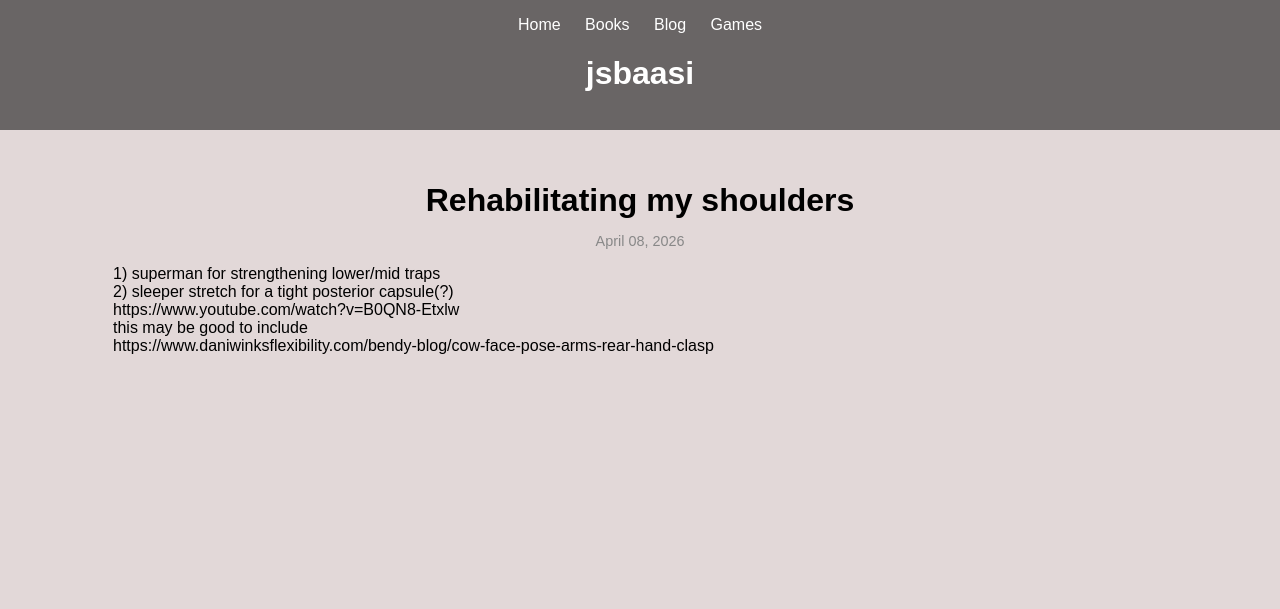
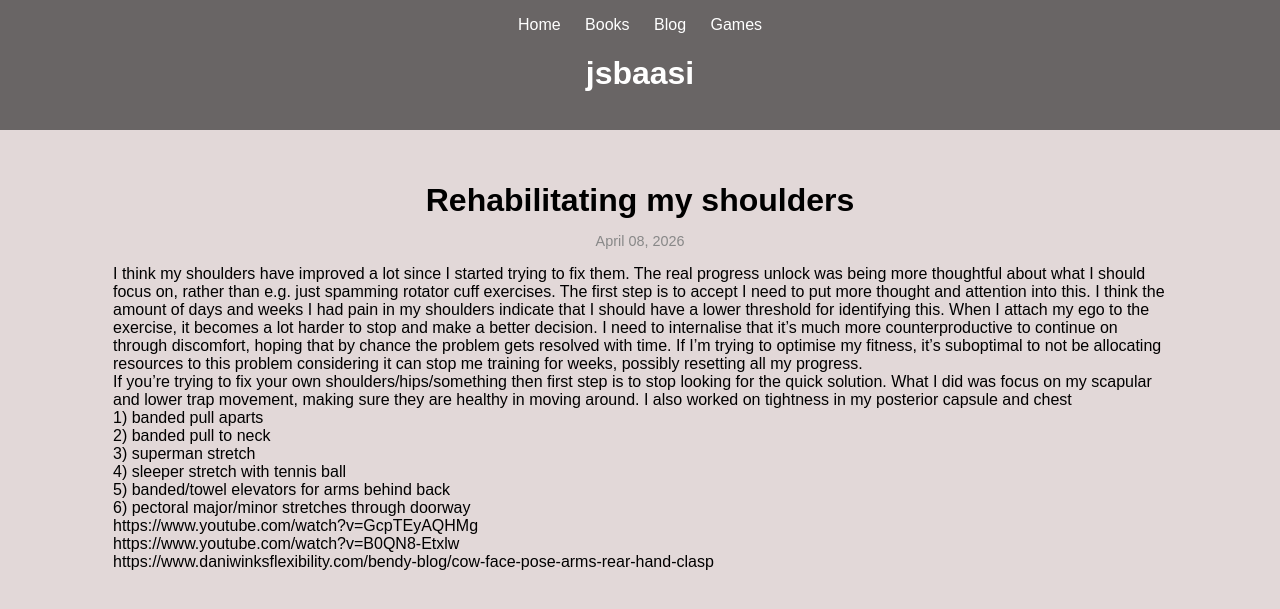
Before and after one commit to jsbaasi/jsbaasi.github.io, a Jekyll site: the page built from _posts/2026-04-08-rehabilitating-my-shoulders.md, in a window 1280 px wide. Shown: the top 609 px of the page. Built offline with Jekyll 4.4.1, drawn with Linux system fonts in a browser that asks for light colours.

Commit message:
vault backup: 2026-05-20 21:28:57

```diff
--- a/_posts/2026-04-08-rehabilitating-my-shoulders.md
+++ b/_posts/2026-04-08-rehabilitating-my-shoulders.md
@@ -5,8 +5,14 @@ date: 2026-04-08 13:00:00 +0100
 categories: fitness
 permalink: /shoulder-rehab/
 ---
-1) superman for strengthening lower/mid traps
-2) sleeper stretch for a tight posterior capsule(?)
+I think my shoulders have improved a lot since I started trying to fix them. The real progress unlock was being more thoughtful about what I should focus on, rather than e.g. just spamming rotator cuff exercises. The first step is to accept I need to put more thought and attention into this. I think the amount of days and weeks I had pain in my shoulders indicate that I should have a lower threshold for identifying this. When I attach my ego to the exercise, it becomes a lot harder to stop and make a better decision. I need to internalise that it's much more counterproductive to continue on through discomfort, hoping that by chance the problem gets resolved with time. If I'm trying to optimise my fitness, it's suboptimal to not be allocating resources to this problem considering it can stop me training for weeks, possibly resetting all my progress.
+If you're trying to fix your own shoulders/hips/something then first step is to stop looking for the quick solution. What I did was focus on my scapular and lower trap movement, making sure they are healthy in moving around. I also worked on tightness in my posterior capsule and chest
+1) banded pull aparts
+2) banded pull to neck
+3) superman stretch
+4) sleeper stretch with tennis ball
+5) banded/towel elevators for arms behind back
+6) pectoral major/minor stretches through doorway
+https://www.youtube.com/watch?v=GcpTEyAQHMg
 https://www.youtube.com/watch?v=B0QN8-Etxlw
-this may be good to include
 https://www.daniwinksflexibility.com/bendy-blog/cow-face-pose-arms-rear-hand-clasp
```
